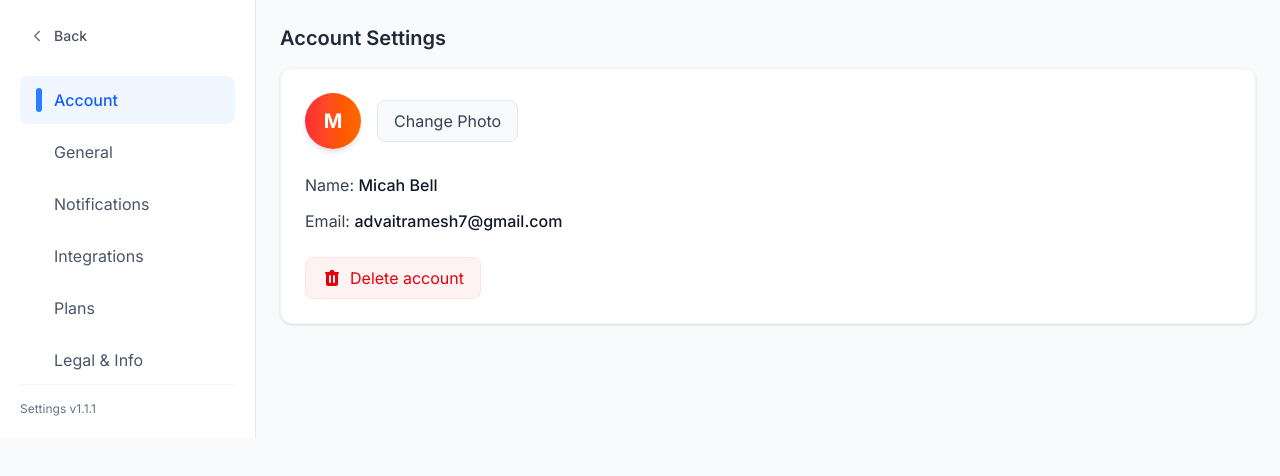
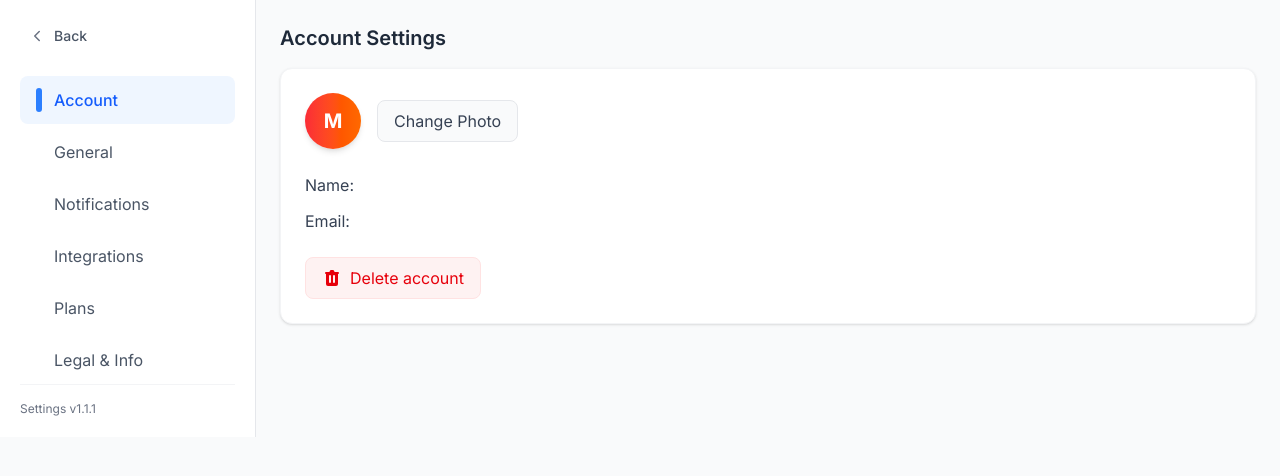
Before and after one commit to Cyros-Sachin/me-seer-KS, a Next.js app: page /settings in a window 1280 px wide. Shown: the top 476 px of the page. Built offline with nearby package versions, Linux system fonts and the light colour scheme; no server answers.

Commit message:
settings display data

```diff
--- a/app/components/settings/AccountSettings.jsx
+++ b/app/components/settings/AccountSettings.jsx
@@ -1,7 +1,16 @@
 import SectionWrapper from './SectionWrapper';
 import { motion } from 'framer-motion';
-
+import Cookies from "js-cookie";
 export default function AccountSettings() {
+  let data = null;
+  try {
+    const userInfoRaw = Cookies.get("userInfo");
+    if (userInfoRaw) {
+      data = JSON.parse(userInfoRaw);
+    }
+  } catch (err) {
+    console.error("Failed to parse userInfo cookie:", err);
+  }
   return (
     <SectionWrapper title="Account Settings">
       <div className="flex items-center gap-4">
@@ -21,8 +30,8 @@ export default function AccountSettings() {
       </div>
 
       <div className="mt-6 space-y-3">
-        <p className="text-gray-700">Name: <span className="font-medium text-gray-900">Micah Bell</span></p>
-        <p className="text-gray-700">Email: <span className="font-medium text-gray-900">advaitramesh7@gmail.com</span></p>
+        <p className="text-gray-700">Name: <span className="font-medium text-gray-900">{data?.name}</span></p>
+        <p className="text-gray-700">Email: <span className="font-medium text-gray-900">{data?.email}</span></p>
       </div>
 
       <motion.button
--- a/app/components/settings/LegalSettings.jsx
+++ b/app/components/settings/LegalSettings.jsx
@@ -1,8 +1,11 @@
 import SectionWrapper from './SectionWrapper';
 import { LogOut, FileText, Shield } from 'lucide-react';
 import { motion } from 'framer-motion';
+import {useRouter} from 'next/navigation';
+import Cookies from "js-cookie";
 
 export default function LegalSettings() {
+  const router = useRouter();
   const items = [
     { icon: <FileText size={18} />, title: 'Terms of Service', description: 'Read our terms and conditions' },
     { icon: <Shield size={18} />, title: 'Privacy Policy', description: 'Learn how we protect your data' },
@@ -38,6 +41,11 @@ export default function LegalSettings() {
           className="flex items-center justify-center gap-2 w-full px-4 py-2.5 mt-6 bg-red-50 border border-red-100 text-red-600 rounded-lg hover:bg-red-100 transition-colors"
           whileHover={{ scale: 1.02 }}
           whileTap={{ scale: 0.98 }}
+          onClick={() => {
+            Cookies.remove("token");
+            Cookies.remove("userInfo");
+            router.push("/login");
+          }}
         >
           <LogOut size={18} />
           Sign Out
```
